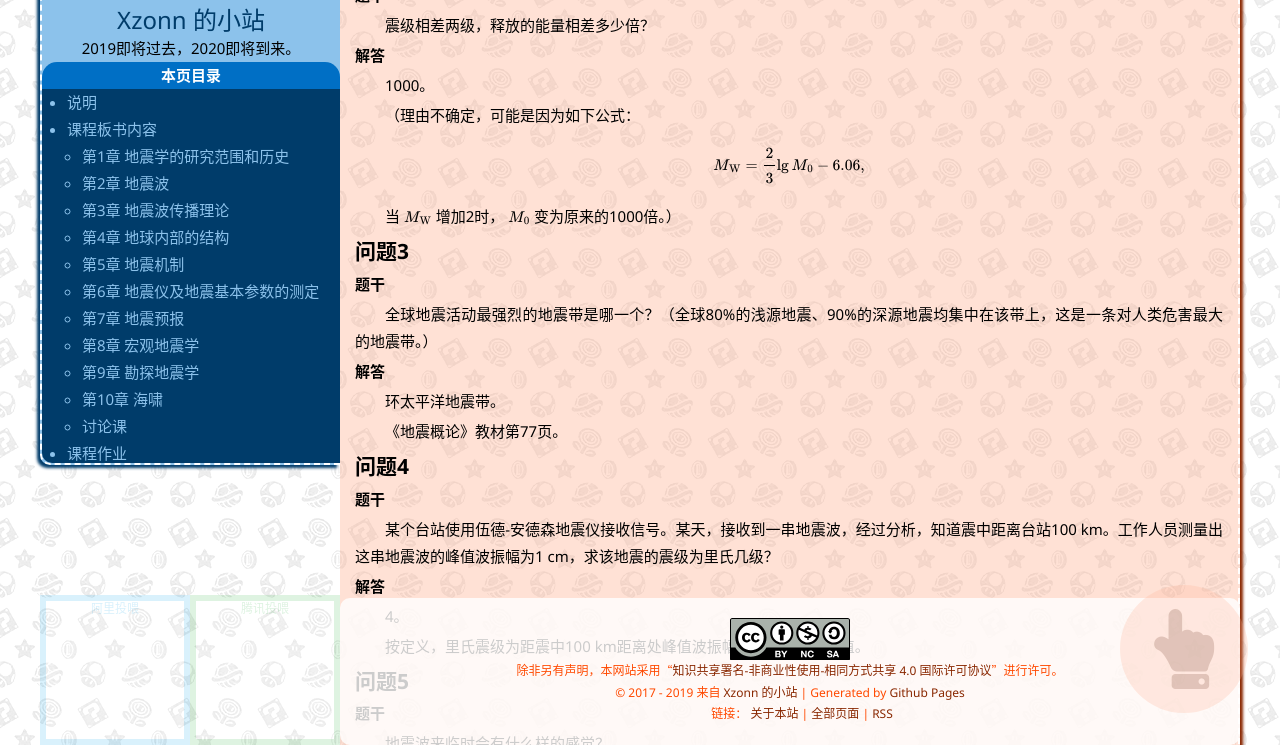
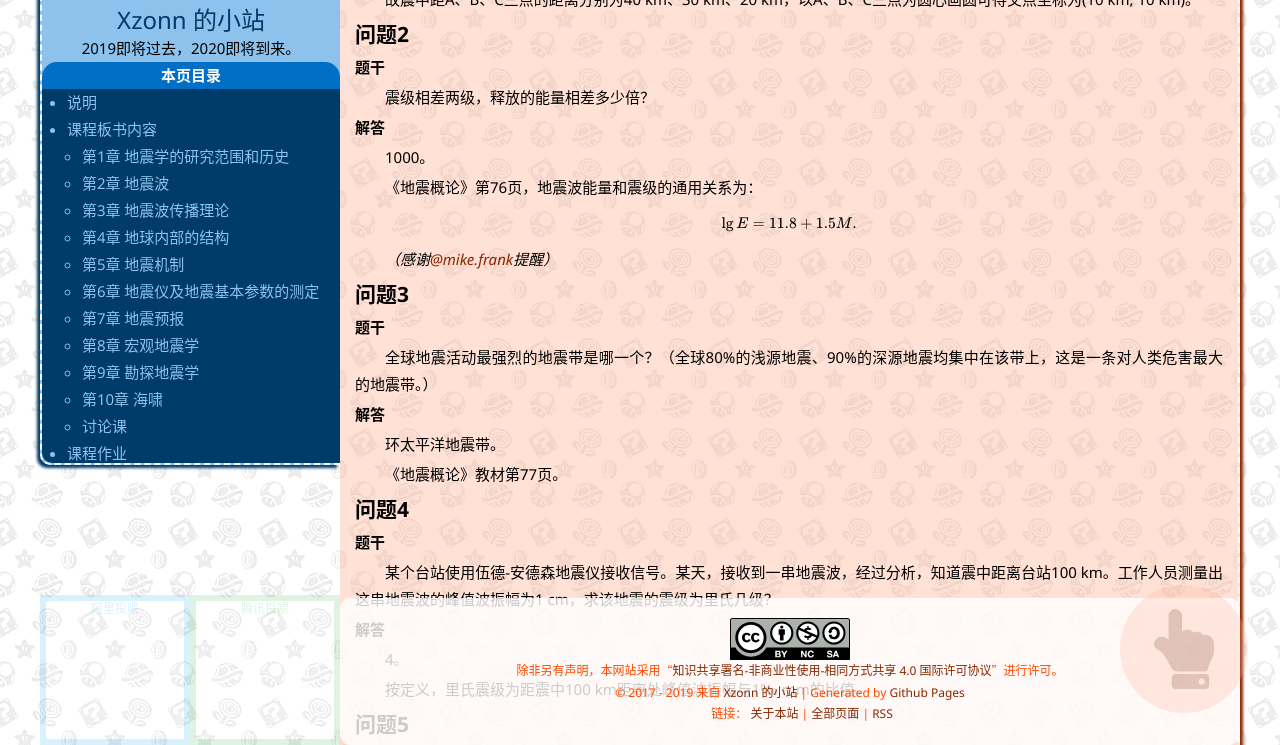
Before and after one commit to Xzonn/xzonn.github.io, a Jekyll site: the page built from _posts/2019-09-28-Introduction-to-Seismology-Notes.md, in a window 1280 px wide and 900 px high, scrolled down 9694 px, cut to the strip 155-900 px from the top of the window. Built offline with Jekyll 4.4.1, drawn with Linux system fonts in a browser that asks for light colours; nearby versions of some CDN libraries; formulas are drawn with MathJax 3; comment, search, counter and statistics services are not loaded; some of the changed text lies outside the part shown.

Commit message:
2019-12-25/03

```diff
--- a/_posts/2019-09-28-Introduction-to-Seismology-Notes.md
+++ b/_posts/2019-09-28-Introduction-to-Seismology-Notes.md
@@ -63,7 +63,7 @@
 - *一般波序：P波、S波、勒夫面波、瑞利面波、地震尾波。*
 
 ### 第3章 地震波传播理论
-- 射线理论：地震射线是波阵面法线的轨迹。计算方法：
+- 射线理论：地震射线是波阵面法线的轨迹。计算方法：*（感谢[树洞Hans](https://pkuhelper.pku.edu.cn/hole/##1061096)提醒）*
 
 $$t = \int_A^B \sqrt{1 + y'R} \mathrm dx.$$
 
@@ -120,11 +120,14 @@
 - 断层是岩石破裂面的相互移动，地震沿断层发生。断层面几何与应力相关。地震的震源机制解是断层作用类型的图示描述。虽然断层类型可以由地震波初动确定，但不能确定哪一个是真正的断层面。有两种可能：真平面－断层面；假平面－辅助面。
 - 人沿走向看去，断层上盘在右，走向用正北顺时针量至走向方向的角度来表示。
 - *判断走滑断层左旋和右旋的方式：如果一个观察者站在断层的一侧，面向断层，另一边的岩块向他左方滑动，那它就叫左滑（左旋）。或者说，从上往下看，顺时针是右旋，逆时针是左旋。*
+- 地震波能量和震级的通用关系为：
+
+$$\lg E = 11.8 + 1.5M.$$
 
 ### 第6章 地震仪及地震基本参数的测定
 - 三角测量法：通过直接的三角测量发现震中的位置。
 - 里氏震级ML是最大地震波振幅以10为底的对数。
-- 伍德-安德森的特殊地震仪记录到的振幅测量精度达到1&nbsp;nm。
+- 伍德-安德森的特殊地震仪记录到的振幅测量精度达到1&nbsp;<i>μ</i>m。*（感谢[@mike.frank](#rightComment)提醒）*
 
 ### 第7章 地震预报
 - 地震灾害具有某种周期性。
@@ -325,11 +328,11 @@
 ##### 解答
 1000。
 
-（理由不确定，可能是因为如下公式：
+《地震概论》第76页，地震波能量和震级的通用关系为：
 
-$$M_{\mathrm W} = \cfrac {2} {3} \lg M_0 - 6.06,$$
+$$\lg E = 11.8 + 1.5M.$$
 
-当$$M_{\mathrm W}$$增加2时，$$M_0$$变为原来的1000倍。）
+*（感谢[@mike.frank](#rightComment)提醒）*
 
 ### 问题3
 ##### 题干
```
